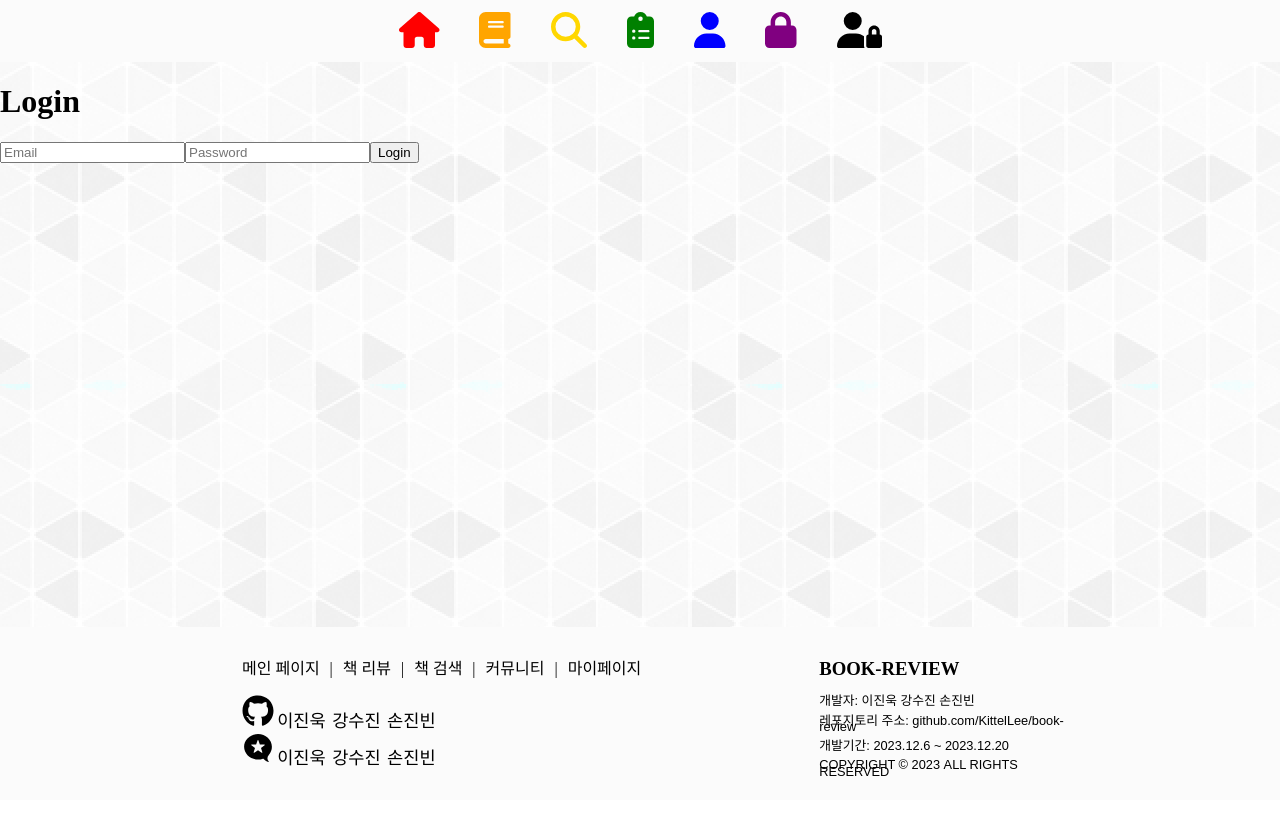
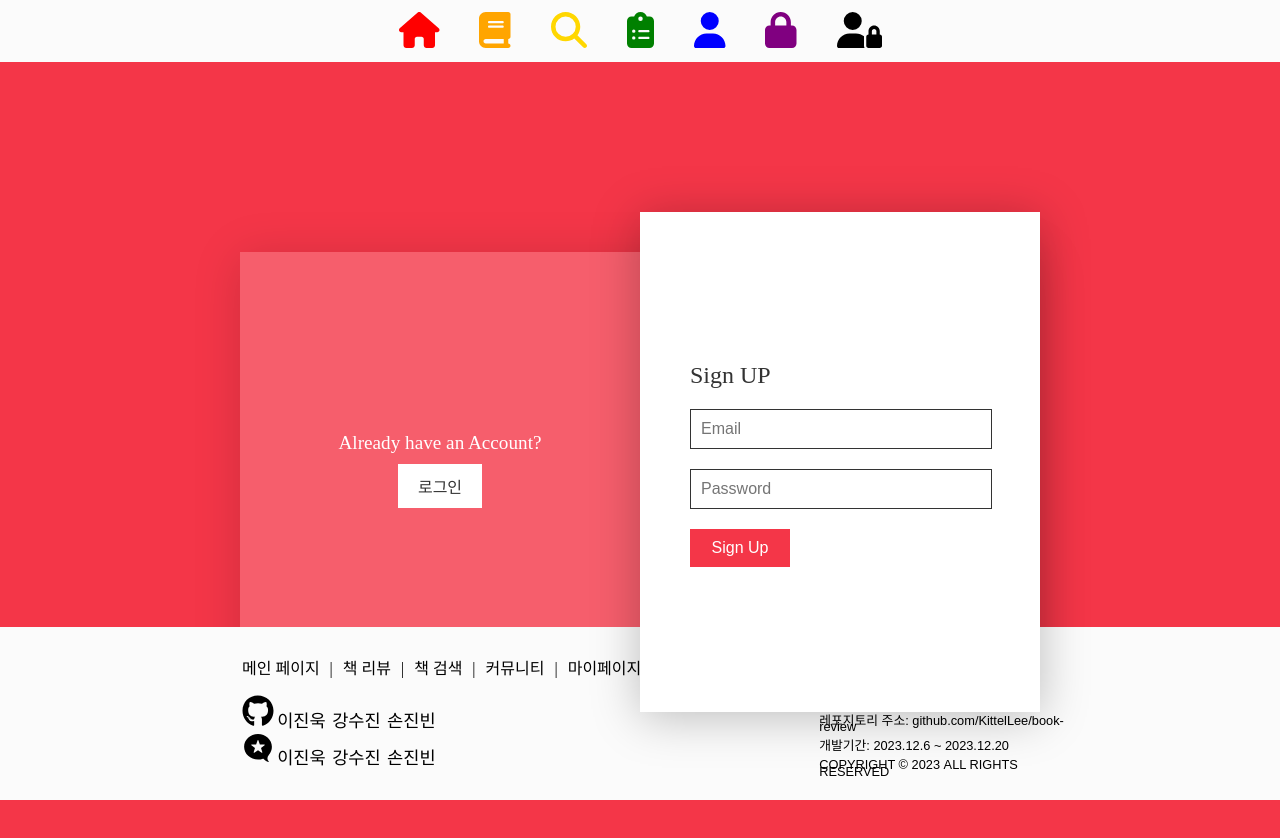
Before and after one commit to KittelLee/book-review, a React (Vite) app: page /Login in a window 1280 px wide. Shown: the top 838 px of the page. Before the commit the page ends 800 px from the top, so only its background shows below. Built offline with nearby package versions, Linux system fonts and the light colour scheme.

Commit message:
Feat: 로그인 회원가입 css추가

```diff
--- a/src/components/Login/Login.tsx
+++ b/src/components/Login/Login.tsx
@@ -1,12 +1,19 @@
 import React, { useState } from "react";
-import { signInWithEmailAndPassword, UserCredential } from "firebase/auth";
+import {
+  createUserWithEmailAndPassword,
+  signInWithEmailAndPassword,
+  UserCredential,
+} from "firebase/auth";
 import { auth } from "../../../firebaseConfig";
+import styled from "styled-components";
+import { Link } from "react-router-dom";
 
 function Login() {
   const [email, setEmail] = useState("");
   const [password, setPassword] = useState("");
   const [error, setError] = useState("");
   const [user, setUser] = useState<UserCredential | null>(null);
+  const [showForm, setShowForm] = useState(false);
 
   const login = async (e: React.FormEvent<HTMLFormElement>) => {
     e.preventDefault();
@@ -17,6 +24,7 @@ function Login() {
         password
       );
       setUser(userCredential); // 사용자 정보 상태에 저장
+      console.log("Login successful!", userCredential);
       // 로그인 성공 처리, 예를 들어 홈페이지로 리디렉션
     } catch (error) {
       if (error instanceof Error) {
@@ -27,10 +35,47 @@ function Login() {
     }
   };
 
+  const register = async (e: React.FormEvent<HTMLFormElement>) => {
+    e.preventDefault();
+    try {
+      const userCredential = await createUserWithEmailAndPassword(
+        auth,
+        email,
+        password
+      );
+      setUser(userCredential); // 사용자 정보 저장
+      // 회원가입 성공 처리, 예를 들어 홈페이지로 리디렉션
+    } catch (error) {
+      if (error instanceof Error) {
+        setError(error.message); // 'error'는 여기서 'Error' 타입으로 간주됩니다.
+      } else {
+        setError("An unknown error occurred"); // 'error'가 'Error' 타입이 아닌 경우의 처리
+      }
+    }
+  };
+
+  const toggleForm = () => {
+    setShowForm(!showForm);
+  };
+
   return (
-    <div>
-      <h1>Login</h1>
+    <Main showForm={showForm}>
+      <Container>
+        <Bluebg>
+          <Boxsignin>
+            <h2>Already have an Account?</h2>
+            <SingninBtn onClick={toggleForm}>로그인</SingninBtn>
+          </Boxsignin>
+
+          <Boxsignup>
+            <h2>Don`t Already have an Account?</h2>
+            <SingninBtn onClick={() => setShowForm(false)}>회원가입</SingninBtn>
+          </Boxsignup>
+        </Bluebg>
+        <Formbox showForm={showForm}>
+          <SigninForm showForm={showForm}>
             <form onSubmit={login}>
+              <h3>Sign In</h3>
               <input
                 type="email"
                 value={email}
@@ -44,12 +89,269 @@ function Login() {
                 placeholder="Password"
               />
               <button type="submit">Login</button>
+              <Link to="#" className="forgot">
+                Forgot Password
+              </Link>
             </form>
             {error && <p>Error: {error}</p>}
             {user && <div>Welcome back, {user.user.email}!</div>}{" "}
             {/* 사용자 정보 표시 */}
-    </div>
+          </SigninForm>
+
+          <SignupForm showForm={showForm}>
+            <form onSubmit={register}>
+              <h3>Sign UP</h3>
+              <input
+                type="email"
+                value={email}
+                onChange={(e) => setEmail(e.target.value)}
+                placeholder="Email"
+              />
+              <input
+                type="password"
+                value={password}
+                onChange={(e) => setPassword(e.target.value)}
+                placeholder="Password"
+              />
+              <button type="submit">Sign Up</button>
+            </form>
+            {user && <div>Welcome, {user.user.email}!</div>}
+          </SignupForm>
+        </Formbox>
+      </Container>
+    </Main>
   );
 }
 
 export default Login;
+
+interface MainProps {
+  showForm: boolean;
+}
+
+const Main = styled.div<MainProps>`
+  display: flex;
+  justify-content: center;
+  align-items: center;
+  min-height: 100vh;
+  background: ${(props) => (props.showForm ? "#03a9f4" : "#f43648;")};
+  transition: 0.5s;
+`;
+
+const Container = styled.div`
+  position: relative;
+  width: 800px;
+  height: 500px;
+  margin: 20px;
+
+  @media (max-width: 1024px) {
+    max-width: 400px;
+    height: 650px;
+    display: flex;
+    justify-content: center;
+    align-items: center;
+    top: 0%;
+  }
+`;
+
+const Bluebg = styled.div`
+  position: absolute;
+  top: 40px;
+  width: 100%;
+  height: 420px;
+  display: flex;
+  background: rgba(255, 255, 255, 0.2);
+  box-shadow: 0 5px 45px rgba(0, 0, 0, 0.15);
+
+  @media (max-width: 1024px) {
+    top: 0%;
+    height: 100%;
+  }
+`;
+
+const Boxsignin = styled.div`
+  position: relative;
+  width: 50%;
+  height: 100%;
+  display: flex;
+  justify-content: center;
+  align-items: center;
+  flex-direction: column;
+
+  h2 {
+    color: #fff;
+    font-size: 1.2em;
+    font-weight: 500;
+    margin-bottom: 10px;
+  }
+
+  @media (max-width: 1024px) {
+    position: absolute;
+    width: 100%;
+    height: 150px;
+    top: 0;
+  }
+`;
+
+const Boxsignup = styled.div`
+  position: relative;
+  width: 50%;
+  height: 100%;
+  display: flex;
+  justify-content: center;
+  align-items: center;
+  flex-direction: column;
+
+  h2 {
+    color: #fff;
+    font-size: 1.2em;
+    font-weight: 500;
+    margin-bottom: 10px;
+  }
+
+  @media (max-width: 1024px) {
+    position: absolute;
+    width: 100%;
+    height: 150px;
+    bottom: 0;
+  }
+`;
+
+const SingninBtn = styled.button`
+  cursor: pointer;
+  padding: 10px 20px;
+  background: #fff;
+  color: #333;
+  font-size: 16px;
+  font-weight: 500;
+  border: none;
+`;
+
+const Formbox = styled.div<MainProps>`
+  position: absolute;
+  top: 0;
+  left: ${(props) => (props.showForm ? "0" : "400px")};
+  width: 50%;
+  height: 100%;
+  background: #fff;
+  z-index: 1000;
+  display: flex;
+  justify-content: center;
+  align-items: center;
+  box-shadow: 0 5px 45px rgba(0, 0, 0, 0.25);
+  transition: 0.5s ease-in-out;
+  overflow: hidden;
+
+  @media (max-width: 1024px) {
+    width: 100%;
+    height: 500px;
+
+    box-shadow: none;
+    left: 0;
+    top: ${(props) => (props.showForm ? "0" : "150px")};
+  }
+`;
+
+const SigninForm = styled.div<MainProps>`
+  position: absolute;
+  left: ${(props) => (props.showForm ? "0" : "-100%")};
+  top: ${(props) => (props.showForm ? "0" : "150px")};
+
+  width: 100%;
+  padding: 50px;
+  transition: 0.5s;
+  transition-delay: 0.25s;
+
+  form {
+    width: 100%;
+    display: flex;
+    flex-direction: column;
+  }
+  .forgot {
+    color: #333;
+  }
+
+  h3 {
+    font-size: 1.5em;
+    color: #333;
+    margin-bottom: 20px;
+    font-weight: 500;
+  }
+
+  input {
+    width: 70%;
+    margin-bottom: 20px;
+    padding: 10px;
+    outline: 10px;
+    font-size: 16px;
+    border: 1px solid #333;
+  }
+
+  button[type="submit"] {
+    width: 70%;
+    margin-bottom: 20px;
+    padding: 10px;
+    outline: 10px;
+    font-size: 16px;
+    border: 1px solid #333;
+    background: #03a9f4;
+    border: none;
+    color: #fff;
+    max-width: 100px;
+    cursor: pointer;
+  }
+
+  @media (max-width: 1024px) {
+    form {
+      top: 0;
+    }
+  }
+`;
+
+const SignupForm = styled.div<MainProps>`
+  position: absolute;
+  left: ${(props) => (props.showForm ? "100%" : "0")};
+  width: 100%;
+  padding: 50px;
+  transition: 0.5s;
+  transition-delay: 0.25s;
+
+  form {
+    width: 100%;
+    display: flex;
+    flex-direction: column;
+  }
+  .forgot {
+    color: #333;
+  }
+
+  h3 {
+    font-size: 1.5em;
+    color: #333;
+    margin-bottom: 20px;
+    font-weight: 500;
+  }
+
+  input {
+    width: 70%;
+    margin-bottom: 20px;
+    padding: 10px;
+    outline: 10px;
+    font-size: 16px;
+    border: 1px solid #333;
+  }
+
+  button[type="submit"] {
+    width: 70%;
+    margin-bottom: 20px;
+    padding: 10px;
+    outline: 10px;
+    font-size: 16px;
+    border: 1px solid #333;
+    background: #f43648;
+    border: none;
+    color: #fff;
+    max-width: 100px;
+    cursor: pointer;
+  }
+`;
```
Lines whose indentation alone changed are shown as unchanged.
